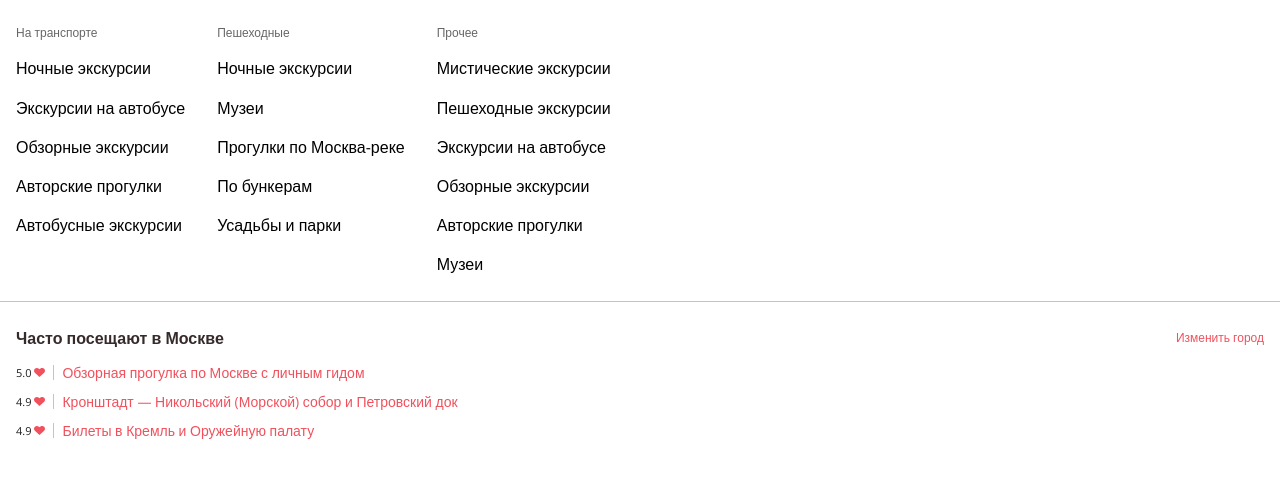
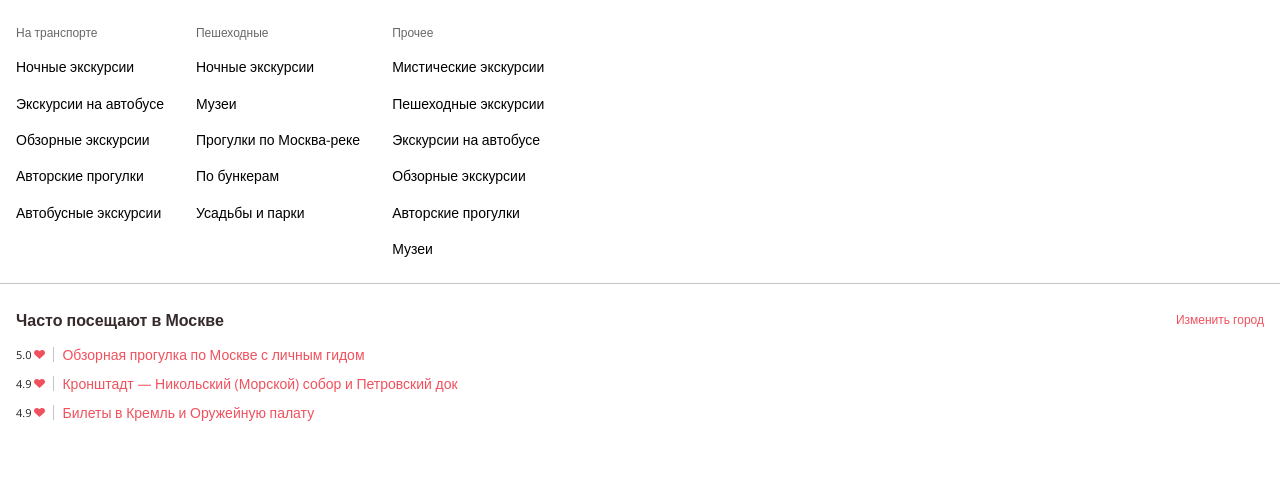
Before and after one commit to eleskin/uneed-guide-react-frontend, a Next.js app: page / in a window 1280 px wide. Shown: the top 478 px of the page. Built offline with nearby package versions, Linux system fonts and the light colour scheme.

Commit message:
fix: Changed font size

```diff
--- a/components/Navigation/Navigation.module.scss
+++ b/components/Navigation/Navigation.module.scss
@@ -19,7 +19,7 @@
 			margin-bottom: rem(8px);
 
 			a {
-				font-size: rem(16px);
+				font-size: rem(14px);
 				line-height: 145%;
 				color: #000000;
 				text-decoration: none;
```
